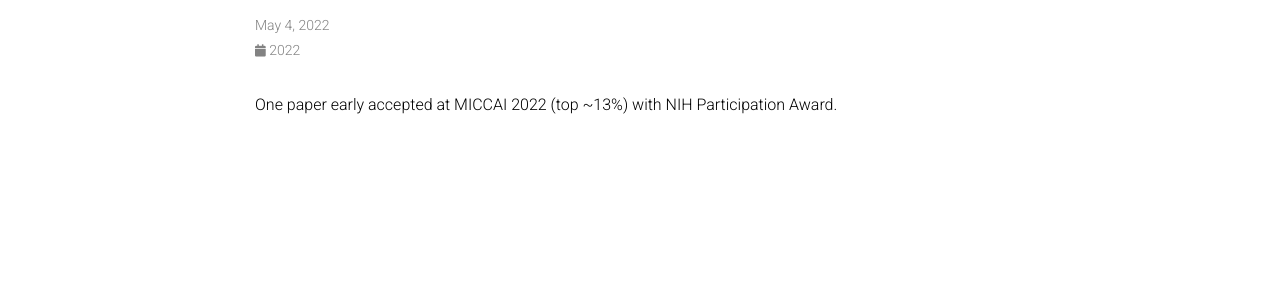
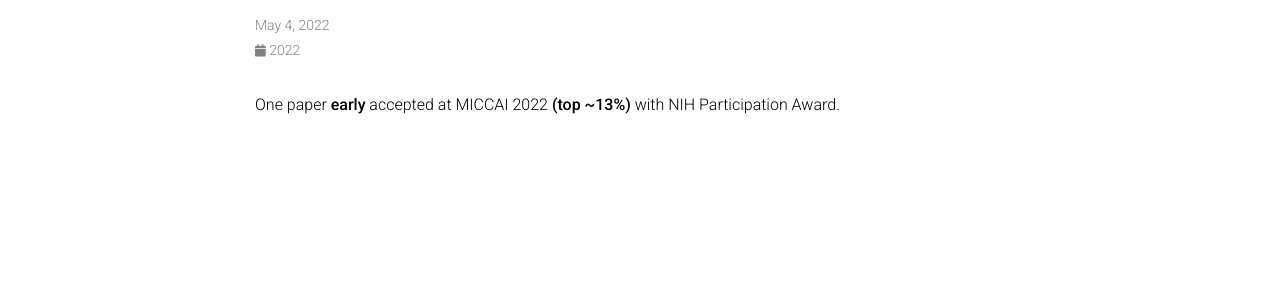
Before and after one commit to gxq1998/gxq1998.github.io, a Jekyll site: the page built from _news/announcement_1.md, in a window 1280 px wide. Shown: the part 145-432 px from the top of the page. Built offline with Jekyll 4.4.1, drawn with Linux system fonts in a browser that asks for light colours; comment, search, counter and statistics services are not loaded; a style sheet for code colours, icons or effects is not loaded.

```diff
--- a/_news/announcement_1.md
+++ b/_news/announcement_1.md
@@ -4,4 +4,4 @@ date: 2022-05-04 07:59:00-0400
 inline: true
 ---
 
-One paper early accepted at MICCAI 2022 (top ~13%) with NIH Participation Award.
+One paper **early** accepted at MICCAI 2022 **(top ~13%)** with NIH Participation Award.
```
